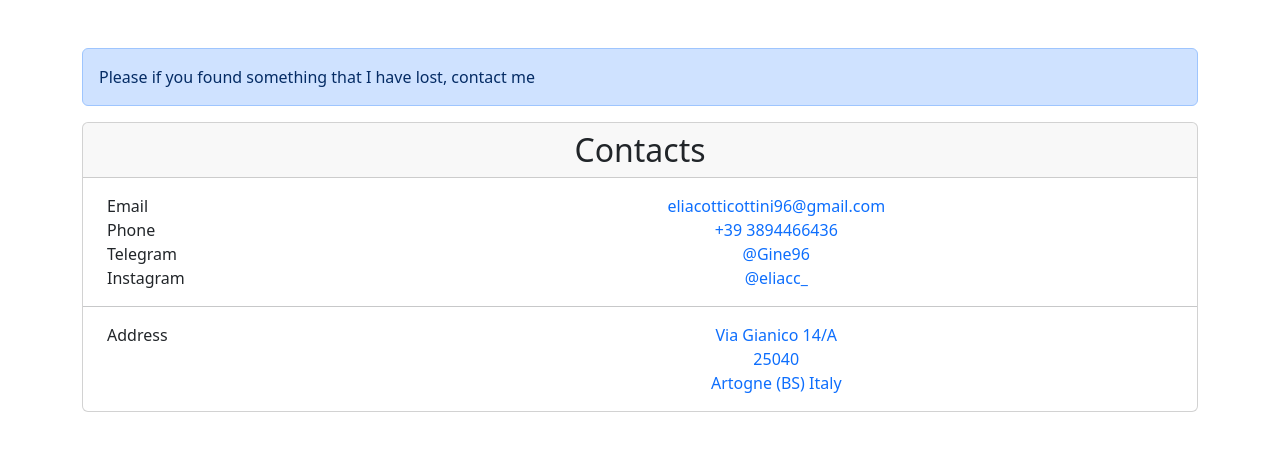
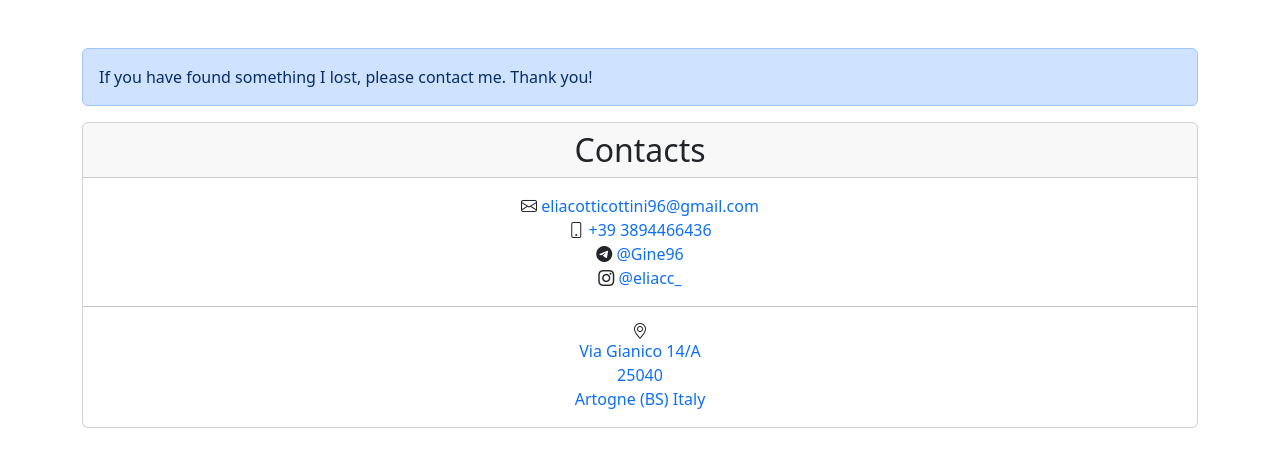
Before and after one commit to Gine96/Gine96.github.io, a plain HTML site: page index.html in a window 1280 px wide. Drawn offline with nearby package versions, Linux system fonts and the light colour scheme.

Commit message:
updated layout

```diff
--- a/index.html
+++ b/index.html
@@ -5,11 +5,12 @@
     <title>Elia Cotti Cottini</title>
     <link href="https://cdn.jsdelivr.net/npm/bootstrap@5.3.3/dist/css/bootstrap.min.css" rel="stylesheet"
           integrity="sha384-QWTKZyjpPEjISv5WaRU9OFeRpok6YctnYmDr5pNlyT2bRjXh0JMhjY6hW+ALEwIH" crossorigin="anonymous">
+    <link rel="stylesheet" href="https://cdn.jsdelivr.net/npm/bootstrap-icons@1.11.3/font/bootstrap-icons.min.css">
 </head>
 <body>
 <div class="container py-5">
     <div class="alert alert-primary d-print-none">
-        Please if you found something that I have lost, contact me
+        If you have found something I lost, please contact me. Thank you!
     </div>
     <div class="card">
         <div class="card-header text-center d-print-none">
@@ -17,29 +18,27 @@
         </div>
         <div class="card-body px-0">
             <div class="row px-4">
-                <div class="col-3 d-print-none">Email</div>
-                <div class="col-9 text-center">
+                <div class="col-12 text-center">
+                    <i class="bi bi-envelope"></i>
                     <a href="mailto:eliacotticottini96@gmail.com" class="text-decoration-none">eliacotticottini96@gmail.com</a>
                 </div>
-                <div class="col-3 d-print-none">Phone</div>
-                <div class="col-9 text-center">
+                <div class="col-12 text-center">
+                    <i class="bi bi-phone"></i>
                     <a href="tel:+393894466436" class="text-decoration-none">+39 3894466436</a>
                 </div>
-                <div class="col-3 d-print-none">Telegram</div>
-                <div class="col-9 text-center">
-                    <span class="d-none d-print-block">TG</span>
+                <div class="col-12 text-center">
+                    <i class="bi bi-telegram"></i>
                     <a href="https://t.me/Gine96" class="text-decoration-none">@Gine96</a>
                 </div>
-                <div class="col-3 d-print-none">Instagram</div>
-                <div class="col-9 text-center">
-                    <span class="d-none d-print-block">IG</span>
+                <div class="col-12 text-center">
+                    <i class="bi bi-instagram"></i>
                     <a href="https://www.instagram.com/eliacc_" class="text-decoration-none">@eliacc_</a>
                 </div>
             </div>
             <hr class="d-print-none">
             <div class="row px-4 d-print-none">
-                <div class="col-3">Address</div>
-                <div class="col-9 text-center">
+                <div class="col-12 text-center">
+                    <i class="bi bi-geo-alt"></i><br>
                     <a href="https://www.google.it/maps/place/Via+Gianico,+25040+Artogne+BS/@45.854255,10.1647092,17z/data=!3m1!4b1!4m6!3m5!1s0x4783da759cfefa23:0x5f453c043de9bb89!8m2!3d45.8542513!4d10.1672841!16s%2Fg%2F1vnthrp5?entry=ttu&g_ep=EgoyMDI0MDkxMC4wIKXMDSoASAFQAw%3D%3D"
                        class="text-decoration-none">
                         Via Gianico 14/A<br>25040<br>Artogne (BS) Italy
```
